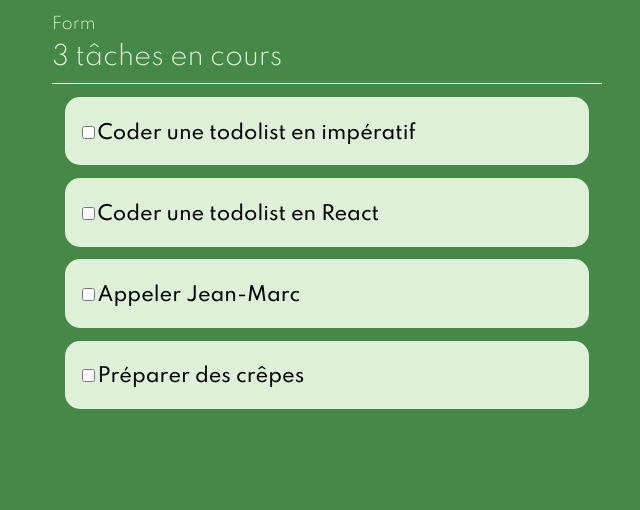
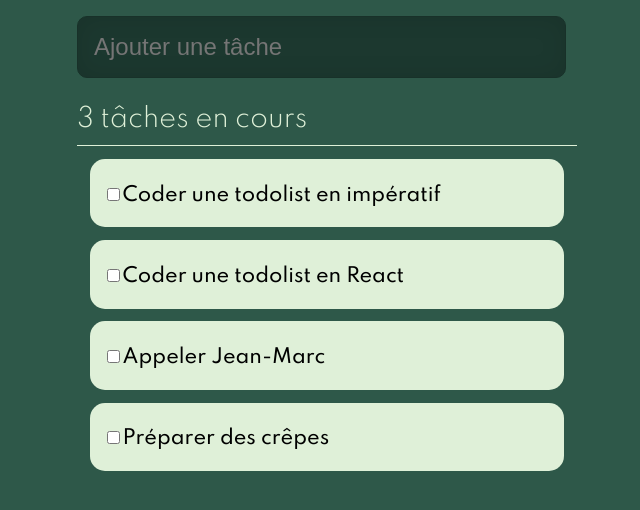
Before and after one commit to damienhugueny/react_todoList, a React app: page / in a window 1280 px wide. Shown: the whole page, without its empty margins (313-953 px from the left). Built offline with nearby package versions, Linux system fonts and the light colour scheme.

Commit message:
mise en place input

```diff
--- a/src/components/App/App.js
+++ b/src/components/App/App.js
@@ -6,6 +6,7 @@ import tasksList from '../../data/tasks';
 
 import Counter from '../Counter/Counter';
 import Tasks from '../Tasks/Tasks';
+import Form from '../Form/Form';
 
 class App extends React.Component {
 
@@ -15,7 +16,7 @@ class App extends React.Component {
     }
 
     state = {
-        task : '',
+
     };
 
     countTasks = () => {
@@ -31,9 +32,9 @@ class App extends React.Component {
         const resultTasks = this.countTasks();
 
         return (
-            <div className="app">
-                <div>Form</div>
-                <Counter number={resultTasks} />
+            <div className="todo">
+                <Form />
+                <Counter nbTasks={resultTasks} />
                 <Tasks tasks={tasksList}/>
             </div>
         );
--- a/src/components/App/app.scss
+++ b/src/components/App/app.scss
@@ -1,5 +1,5 @@
-.app{
-    width: 550px;
-    margin: 1em auto;
+.todo{
+    width: 500px;
+    margin: auto;
     text-align: left;
 }
--- a/src/components/Counter/Counter.js
+++ b/src/components/Counter/Counter.js
@@ -4,12 +4,29 @@ import './counter.scss';
 
 import PropTypes from 'prop-types';
 
-const Counter = ({ number }) => (
-    <div className="counter">{number} tâches en cours</div>
-);
+const Counter = ({ nbTasks }) => {
+
+    // let text;
+    // if(nbTasks > 1){
+    //     text = `${nbTasks} tâches en cours`;
+    // }
+    // else{
+    //     text = `${nbTasks} tâche en cours`;
+    // }
+
+    // return (
+    //     <p className="counter">{text}</p>
+    // );
+
+    const text = nbTasks > 1 ? `${nbTasks} tâches` : `${nbTasks} tâche`;
+
+    return (
+        <p className="counter">{text} en cours</p>
+    );
+}
 
 Counter.prototype = {
-    number: PropTypes.number.isRequired,
+    nbTasks: PropTypes.number.isRequired,
 };
 
 export default Counter;
--- /dev/null
+++ b/src/components/Form/Form.js
@@ -0,0 +1,21 @@
+import React from 'react';
+import PropTypes from 'prop-types';
+
+import './form.scss';
+
+const Form = () => {
+
+    return (
+
+        <form className="form-addTask">
+            <input
+                type="text"
+                placeholder="Ajouter une tâche"
+                className="input-addTask"
+            />
+        </form>
+    )
+
+};
+
+export default Form;
--- /dev/null
+++ b/src/components/Form/form.scss
@@ -0,0 +1,22 @@
+.form-addTask {
+    padding : 1em 0;
+
+    .input-addTask {
+        padding: 1rem;
+        background-color: #1c382f;
+        border: 1px solid #183129;
+        width: 91%;
+        border-radius: 10px;
+        box-shadow: inset 0 0 25px rgba(0,0,0,.1);
+        color:#fff;
+        font-size: 1.5em;
+
+        .input-addTask:focus{
+            box-shadow: inset 0 0 25px rgba(0,0,0,.5);
+        }
+
+        .input-addTask::placeholder{
+            color: rgba(225,225,225,.5);
+        }
+    }
+}
--- a/src/styles/index.scss
+++ b/src/styles/index.scss
@@ -5,5 +5,5 @@ body{
   font-family: $font;
   font-weight: 300;
   color: $color;
-  background-color: $color-alt;
+  background-color: #2e5849;
 }
```
Also changed, not shown: README.md, dist/main.js.
